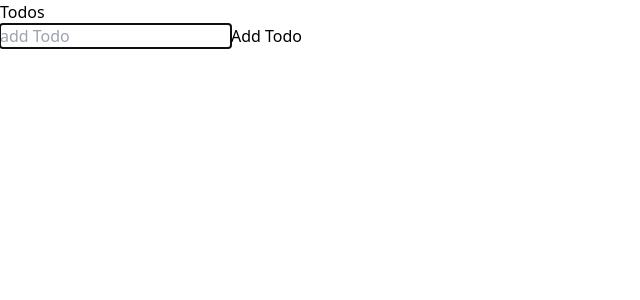
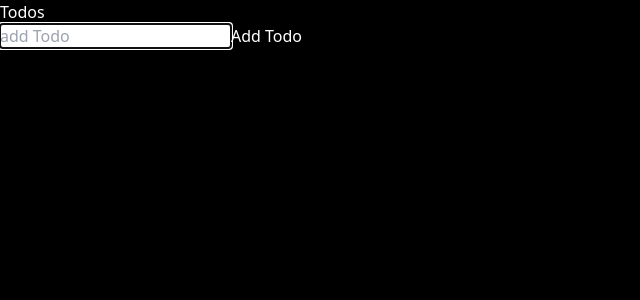
Before and after one commit to Kwayzaar/TodoApp, a React (Create React App) app: page / in a window 1280 px wide. Shown: the top 300 px of the page, without its empty margins (0-640 px from the left). Built offline with nearby package versions, Linux system fonts and the light colour scheme.

Commit message:
begins styling

```diff
--- a/public/index.html
+++ b/public/index.html
@@ -24,7 +24,7 @@
       work correctly both with client-side routing and a non-root public URL.
       Learn how to configure a non-root public URL by running `npm run build`.
     -->
-    <title>React App</title>
+    <title>TodoLou</title>
   </head>
   <body>
     <noscript>You need to enable JavaScript to run this app.</noscript>
--- a/src/App.css
+++ b/src/App.css
@@ -1,38 +1,3 @@
-.App {
-  text-align: center;
+body {
+  height: 100vh;
 }
-
-.App-logo {
-  height: 40vmin;
-  pointer-events: none;
-}
-
-@media (prefers-reduced-motion: no-preference) {
-  .App-logo {
-    animation: App-logo-spin infinite 20s linear;
-  }
-}
-
-.App-header {
-  background-color: #282c34;
-  min-height: 100vh;
-  display: flex;
-  flex-direction: column;
-  align-items: center;
-  justify-content: center;
-  font-size: calc(10px + 2vmin);
-  color: white;
-}
-
-.App-link {
-  color: #61dafb;
-}
-
-@keyframes App-logo-spin {
-  from {
-    transform: rotate(0deg);
-  }
-  to {
-    transform: rotate(360deg);
-  }
-}
--- a/src/App.js
+++ b/src/App.js
@@ -6,7 +6,7 @@ import TodoList from './components/TodoList'
 
 function App() {
   return (
-    <div>
+    <div className="h-screen bg-black flex">
       <TodoList />
     </div>
   )
--- a/src/components/TodoForm.js
+++ b/src/components/TodoForm.js
@@ -34,6 +34,7 @@ function TodoForm(props) {
             ref={inputRef}
             type="text"
             placeholder="add Todo"
+            className="text-black"
           />
           <button>Add Todo</button>
         </form>
--- a/src/components/TodoList.js
+++ b/src/components/TodoList.js
@@ -40,8 +40,8 @@ function TodoList() {
   }
 
   return (
-    <div>
-      <h1>Todos</h1>
+    <div className="text-white flex flex-col w-9/12">
+      <h1 className="align-self-center">Todos</h1>
       <TodoForm onSubmit={addTodo} />
       <Todos
         todos={todos}
```
Also changed, not shown: 1 other file (tests, documents, lock files or other folders).
